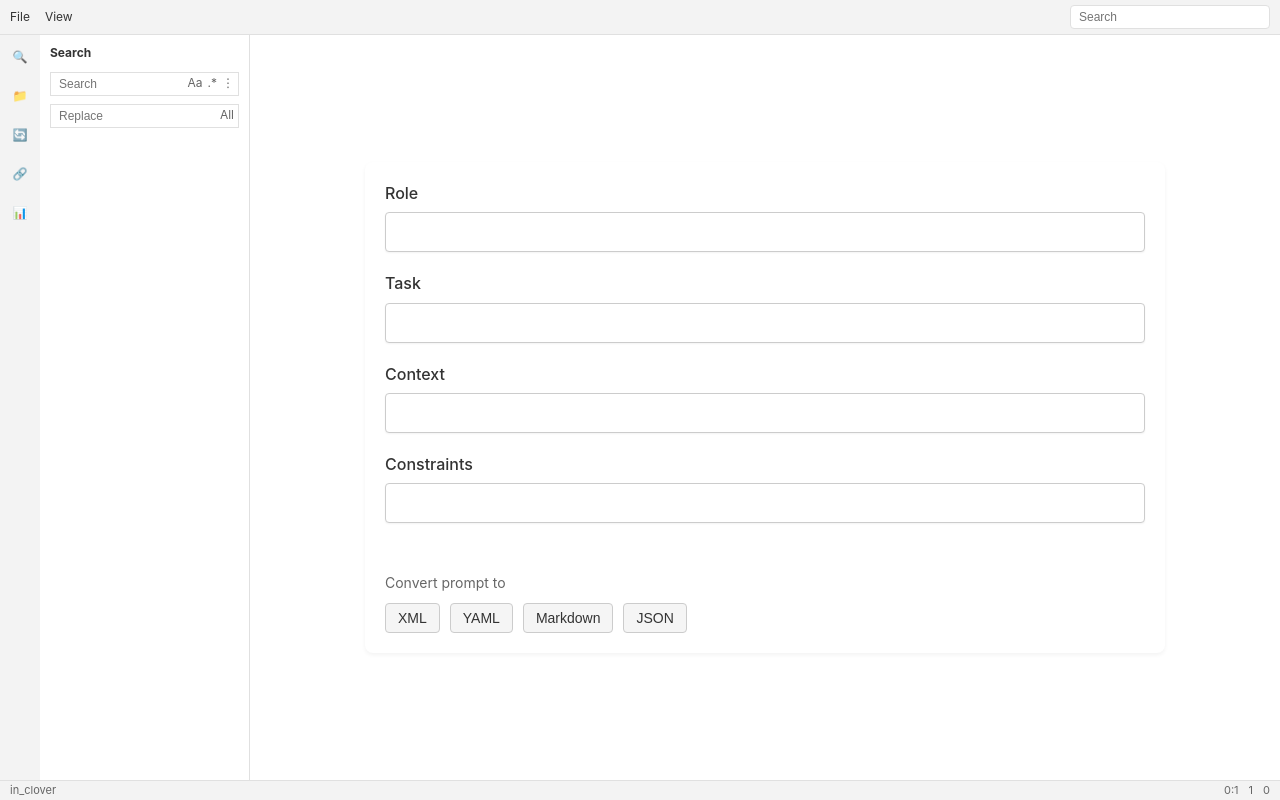
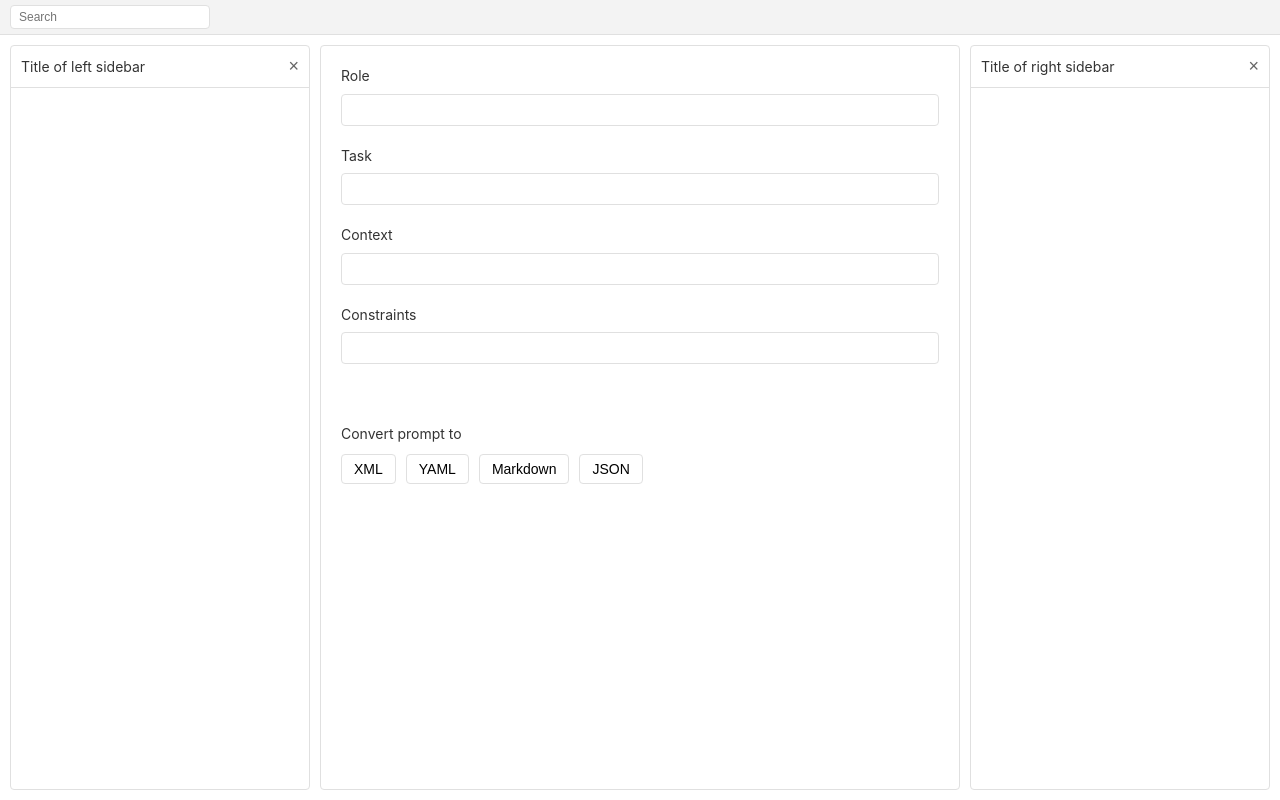
Before and after one commit to kullik01/Promptosaurus, a React (Vite) app: page / in a window 1280 px wide. Built offline with nearby package versions, Linux system fonts and the light colour scheme.

Commit message:
refactor(layout): restructure app layout with new sidebars and main panel

```diff
--- a/src/App.tsx
+++ b/src/App.tsx
@@ -1,67 +1,60 @@
-import React, { useState } from 'react';
+import React from 'react';
 import '@/styles/App.css';
-import MainPanel from '@/components/MainPanel';
 
 const App: React.FC = () => {
   return (
     <div className="app-container">
       <div className="header">
-        <div className="header-left">
-          <div className="file-menu">
-            <span className="menu-item">File</span>
-            <span className="menu-item">View</span>
-          </div>
-        </div>
-        <div className="header-right">
-          <div className="search-box">
-            <input type="text" placeholder="Search" className="search-input" />
-          </div>
+        <div className="search-container">
+          <input type="text" placeholder="Search" className="search-input" />
         </div>
       </div>
 
       <div className="content-container">
         <div className="left-sidebar">
-          <div className="sidebar-icons">
-            <div className="sidebar-icon">🔍</div>
-            <div className="sidebar-icon">📁</div>
-            <div className="sidebar-icon">🔄</div>
-            <div className="sidebar-icon">🔗</div>
-            <div className="sidebar-icon">📊</div>
+          <div className="sidebar-header">
+            <h2>Title of left sidebar</h2>
+            <button className="close-button">×</button>
           </div>
-          <div className="search-panel">
-            <div className="search-header">
-              <span>Search</span>
-            </div>
-            <div className="search-controls">
-              <div className="search-input-wrapper">
-                <input type="text" placeholder="Search" className="search-input" />
-                <div className="search-options">
-                  <span className="case-sensitive">Aa</span>
-                  <span className="regex">.*</span>
-                  <span className="more-options">⋮</span>
-                </div>
-              </div>
-              <div className="replace-input-wrapper">
-                <input type="text" placeholder="Replace" className="replace-input" />
-                <div className="replace-options">
-                  <span className="all">All</span>
-                </div>
-              </div>
+        </div>
+
+        <div className="main-panel">
+          <div className="form-field">
+            <label>Role</label>
+            <input type="text" className="form-input" />
+          </div>
+
+          <div className="form-field">
+            <label>Task</label>
+            <input type="text" className="form-input" />
+          </div>
+
+          <div className="form-field">
+            <label>Context</label>
+            <input type="text" className="form-input" />
+          </div>
+
+          <div className="form-field">
+            <label>Constraints</label>
+            <input type="text" className="form-input" />
+          </div>
+
+          <div className="format-conversion">
+            <p>Convert prompt to</p>
+            <div className="format-buttons">
+              <button className="format-button">XML</button>
+              <button className="format-button">YAML</button>
+              <button className="format-button">Markdown</button>
+              <button className="format-button">JSON</button>
             </div>
           </div>
         </div>
 
-        <MainPanel />
-      </div>
-
-      <div className="footer">
-        <div className="footer-left">
-          <span className="footer-item">in_clover</span>
-        </div>
-        <div className="footer-center">
-          <span className="footer-item">0:1</span>
-          <span className="footer-item">1</span>
-          <span className="footer-item">0</span>
+        <div className="right-sidebar">
+          <div className="sidebar-header">
+            <h2>Title of right sidebar</h2>
+            <button className="close-button">×</button>
+          </div>
         </div>
       </div>
     </div>
--- a/src/styles/App.css
+++ b/src/styles/App.css
@@ -92,81 +92,54 @@
 .content-container {
   display: flex;
   flex: 1;
-  height: calc(100% - 55px); /* Adjust for header and footer */
-  width: 100%;
+  overflow: hidden;
   position: relative;
+  padding: 10px;
+  gap: 10px;
 }
 
-/* Left sidebar */
 .left-sidebar {
+  width: 300px;
+  height: 100%;
   display: flex;
-  width: 250px;
-  border-right: 1px solid var(--color-border);
+  flex-direction: column;
+  background-color: var(--color-white);
+  border: 1px solid var(--color-border);
+  border-radius: 4px;
+  overflow: hidden;
 }
 
-.sidebar-icons {
+.right-sidebar {
+  width: 300px;
+  height: 100%;
   display: flex;
   flex-direction: column;
-  width: 40px;
-  background-color: #f3f3f3;
-  align-items: center;
-  padding-top: 10px;
-  gap: 15px;
+  background-color: var(--color-white);
+  border: 1px solid var(--color-border);
+  border-radius: 4px;
+  overflow: hidden;
 }
 
-.sidebar-icon {
-  width: 24px;
-  height: 24px;
+.sidebar-header {
   display: flex;
+  justify-content: space-between;
   align-items: center;
-  justify-content: center;
-  cursor: pointer;
+  padding: 10px;
+  border-bottom: 1px solid var(--color-border);
 }
 
-.search-panel {
-  flex: 1;
-  display: flex;
-  flex-direction: column;
-  padding: 10px;
+.sidebar-header h2 {
+  font-size: 14px;
+  font-weight: normal;
+  color: var(--color-text);
 }
 
-.search-header {
-  font-weight: bold;
-  margin-bottom: 10px;
-}
-
-.search-controls {
-  display: flex;
-  flex-direction: column;
-  gap: 8px;
-}
-
-.search-input-wrapper, .replace-input-wrapper {
-  display: flex;
-  align-items: center;
-  position: relative;
-}
-
-.search-input-wrapper input, .replace-input-wrapper input {
-  width: 100%;
-  padding: 4px 8px;
-  border: 1px solid var(--color-border);
-  border-radius: 0;
-  font-size: 12px;
-}
-
-.search-options, .replace-options {
-  position: absolute;
-  right: 5px;
-  display: flex;
-  gap: 5px;
-  align-items: center;
-}
-
-.case-sensitive, .regex, .more-options, .all {
-  font-size: 12px;
+.close-button {
+  background: none;
+  border: none;
+  font-size: 18px;
   cursor: pointer;
-  color: #666;
+  color: var(--color-text-secondary);
 }
 
 /* Main panel */
@@ -374,32 +347,58 @@
   color: #666;
 }
 
-/* Footer */
-.footer {
+.main-panel {
+  flex: 1;
   display: flex;
-  height: 20px;
-  width: 100%;
-  border-top: 1px solid var(--color-border);
-  background-color: #f3f3f3;
-  align-items: center;
-  padding: 0 10px;
-  font-size: 11px;
-  color: #666;
+  flex-direction: column;
+  background-color: var(--color-white);
+  border: 1px solid var(--color-border);
+  border-radius: 4px;
+  padding: 20px;
+  overflow-y: auto;
 }
 
-.footer-left {
-  display: flex;
-  align-items: center;
+.form-field {
+  margin-bottom: 20px;
 }
 
-.footer-center {
-  display: flex;
-  align-items: center;
-  gap: 10px;
-  margin-left: auto;
+.form-field label {
+  display: block;
+  margin-bottom: 8px;
+  font-size: 14px;
+  color: var(--color-text);
 }
 
-.footer-item {
+.form-input {
+  width: 100%;
+  height: 32px;
+  padding: 0 10px;
+  border: 1px solid var(--color-border);
+  border-radius: 4px;
+  font-size: 14px;
+}
+
+.format-conversion {
+  margin-top: 40px;
+}
+
+.format-conversion p {
+  margin-bottom: 10px;
+  font-size: 14px;
+  color: var(--color-text);
+}
+
+.format-buttons {
+  display: flex;
+  gap: 10px;
+}
+
+.format-button {
+  padding: 6px 12px;
+  background-color: var(--color-white);
+  border: 1px solid var(--color-border);
+  border-radius: 4px;
+  font-size: 14px;
   cursor: pointer;
 }
 
```
